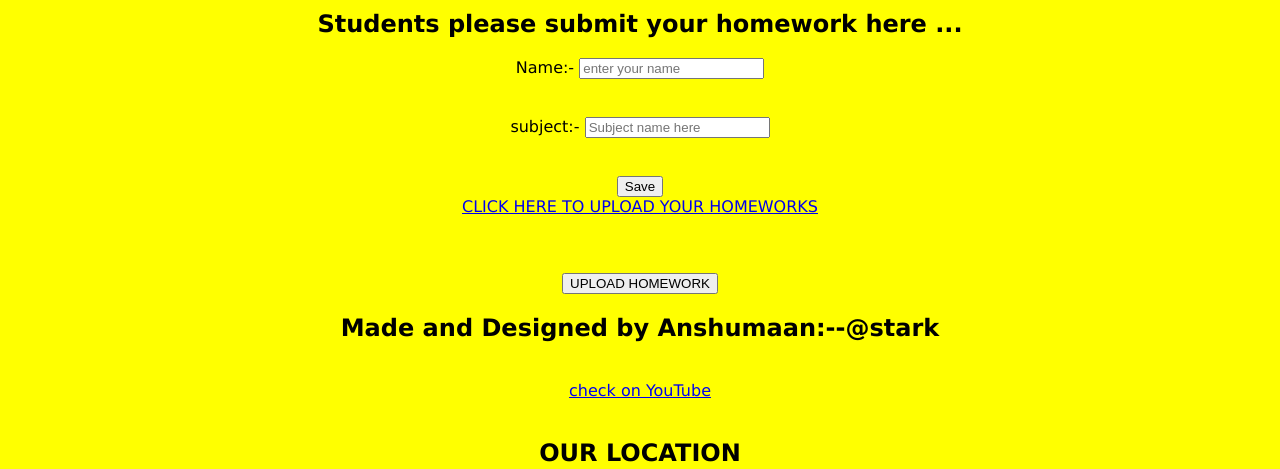
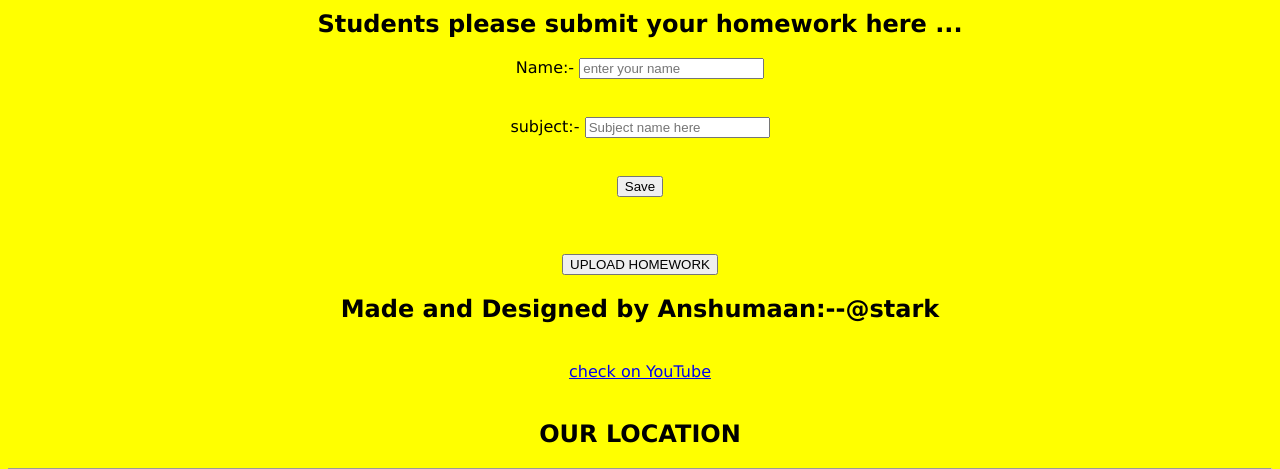
Before and after one commit to stark136/cchs, a Django app: page / in a window 1280 px wide. Shown: the part 566-1035 px from the top of the page. Run offline with Django 3.2, Linux system fonts and the light colour scheme; grey boxes are pictures that could not be loaded.

Commit message:
Update home.html

```diff
--- a/templates/home.html
+++ b/templates/home.html
@@ -219,9 +219,6 @@ function showSlides() {
 <br>
 <center>
  <input type="submit" id="sub" class="btn btn-danger" value="Save" >
- <Br>
-
-<a href="https://stark1367.pythonanywhere.com/">CLICK HERE TO UPLOAD YOUR HOMEWORKS</a>
   <BR>
 <br><br>
 </center>
```
